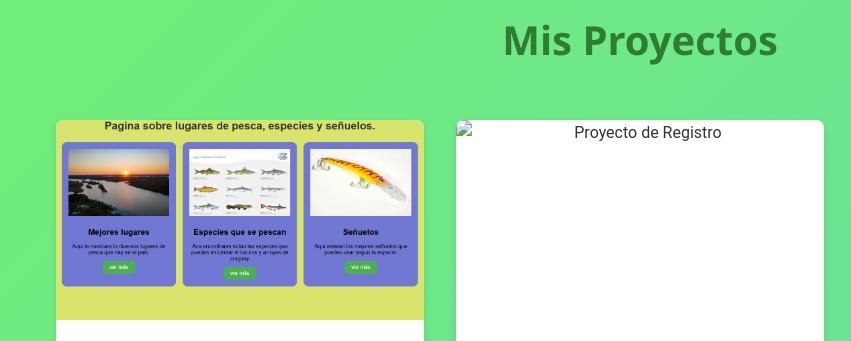
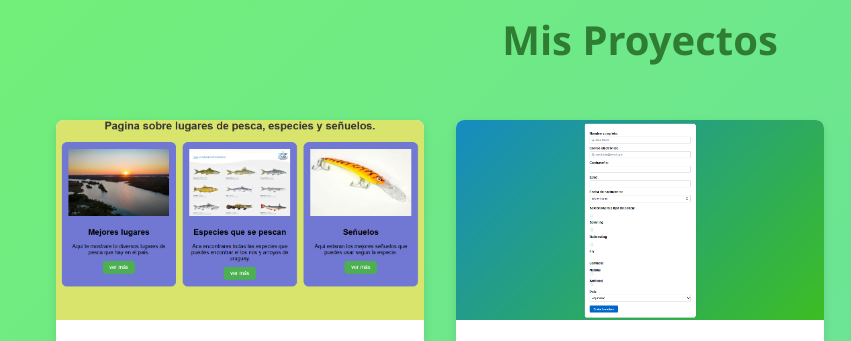
Before and after one commit to thiagomendezutu/imagenes-y-videos, a plain HTML site: page index.html in a window 1280 px wide. Shown: the part 1160-1501 px from the top of the page, 0-851 px from the left. Drawn offline with Linux system fonts and the light colour scheme.

Commit message:
Update index.html

```diff
--- a/index.html
+++ b/index.html
@@ -50,7 +50,7 @@
                 </article>
 
                 <article class="portfolio-card">
-                    <img src="main/Formulario.png" alt="Proyecto de Registro">
+                    <img src="Formulario.png" alt="Proyecto de Registro">
                     <section class="portfolio-info">
                         <h3>Registro</h3>
                         <p>Registro para pescadores.</p>
```
